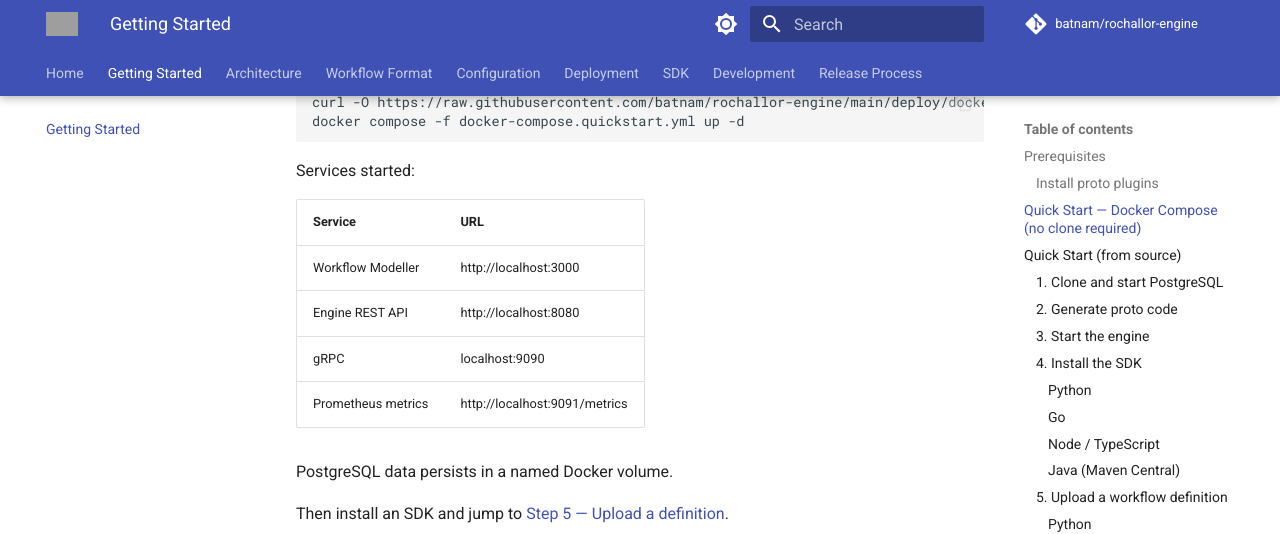
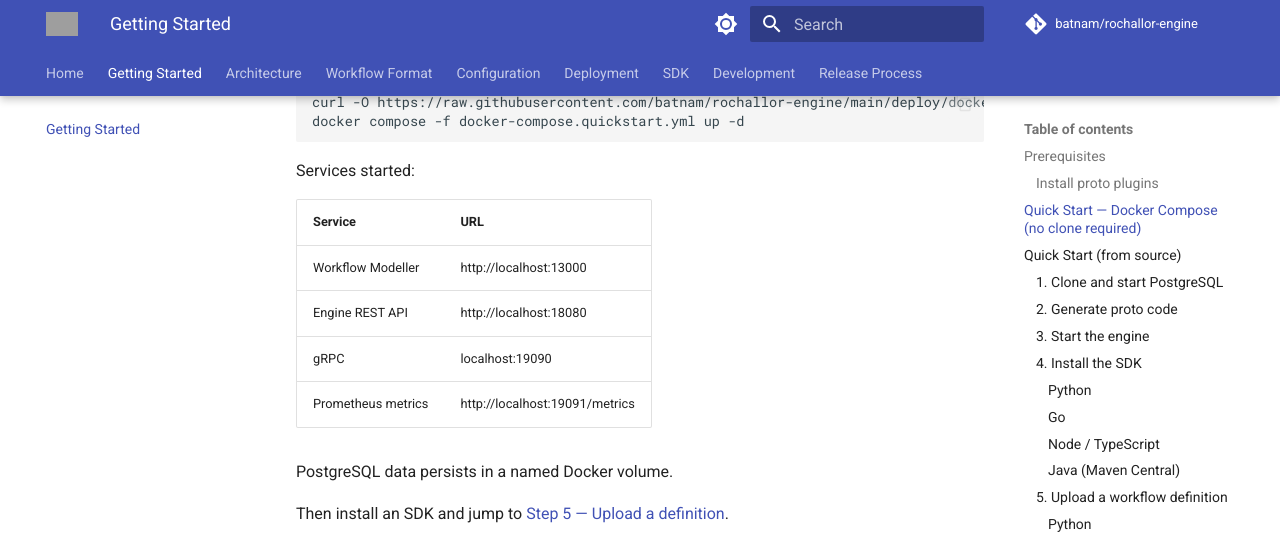
Before and after one commit to batnam/rochallor-engine, an MkDocs documentation site: the page built from docs/getting-started.md, in a window 1280 px wide and 900 px high, scrolled down 1096 px. Shown: the top 534 px of the window. Built offline with MkDocs 1.6.1 and Material for MkDocs 9.7.7, drawn with Linux system fonts in a browser that asks for light colours; comment, search, counter and statistics services are not loaded; grey boxes are pictures that could not be loaded.

Commit message:
chore: update document

```diff
--- a/docs/getting-started.md
+++ b/docs/getting-started.md
@@ -41,12 +41,12 @@ docker compose -f docker-compose.quickstart.yml up -d
 
 Services started:
 
-| Service | URL |
-|---------|-----|
-| Workflow Modeller | http://localhost:3000 |
-| Engine REST API | http://localhost:8080 |
-| gRPC | localhost:9090 |
-| Prometheus metrics | http://localhost:9091/metrics |
+| Service | URL                            |
+|---------|--------------------------------|
+| Workflow Modeller | http://localhost:13000         |
+| Engine REST API | http://localhost:18080         |
+| gRPC | localhost:19090                |
+| Prometheus metrics | http://localhost:19091/metrics |
 
 PostgreSQL data persists in a named Docker volume.
 
```
Also changed, not shown: 1 other file.
